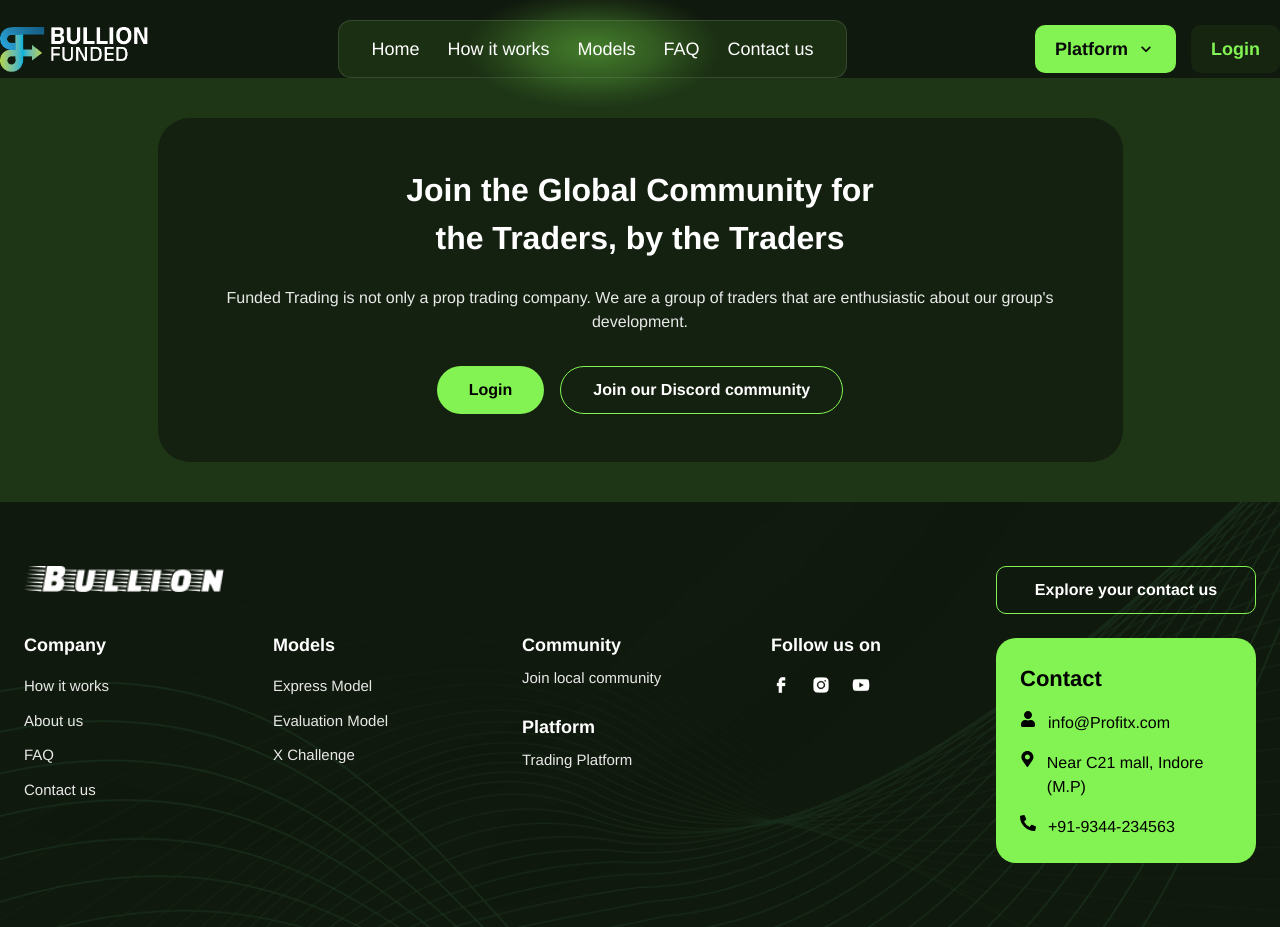
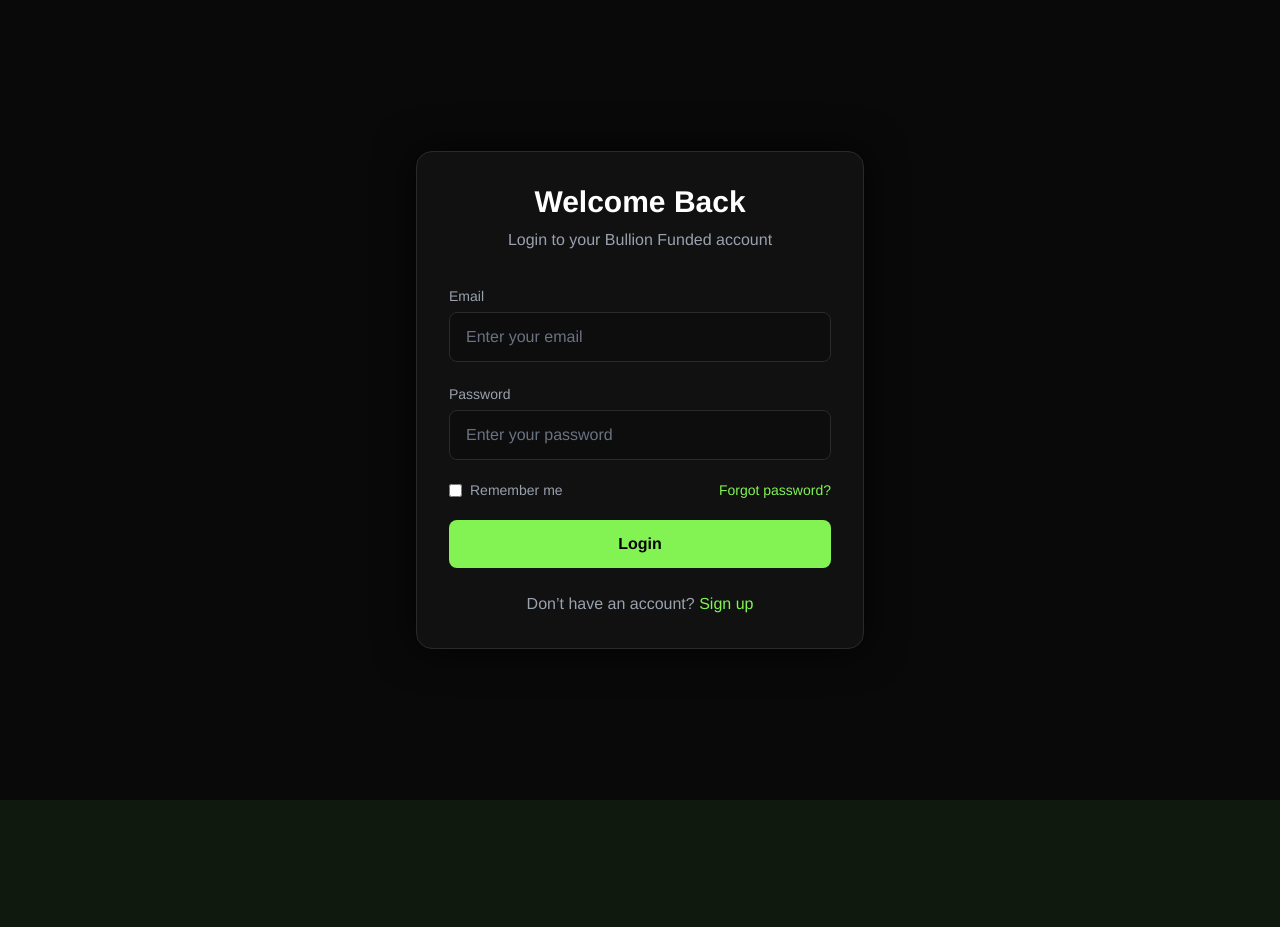
Before and after one commit to bhadoriya7898/Bullion-Funded, a React (Vite) app: page /login in a window 1280 px wide. After the commit the page ends 800 px from the top, so only its background shows below. Built offline with nearby package versions, Linux system fonts and the light colour scheme.

Commit message:
Login Signup Page

```diff
--- a/src/App.jsx
+++ b/src/App.jsx
@@ -1,36 +1,48 @@
 import ScrollToTop from "./layout/ScrollToTop";
 import "./App.css";
-import Navbar from "./layout/Navbar";
-import Footer from "./layout/Footer";
+
+import { Routes, Route } from "react-router-dom";
+
+import MainLayout from "./layout/MainLayout";
+import AuthLayout from "./layout/AuthLayout";
+
 import Home from "./pages/Home";
 import CompareChallenges from "./pages/CompareChallenges";
 import Contact from "./pages/Contact";
 import HowItWorksCards from "./pages/HowItWorksCards";
 import FAQ from "./pages/FAQ";
-import {Routes, Route } from "react-router-dom";
 import XChallenge from "./pages/XChallenge";
 import Evaluation from "./pages/Evaluation";
 import Express from "./pages/Express";
+import Login from "./pages/Login";
+import Signup from "./pages/Signup";
+
 function App() {
   return (
     <>
       <ScrollToTop />
 
-      <Navbar />
+      <Routes>
+        {/* MAIN WEBSITE */}
+        <Route element={<MainLayout />}>
+          <Route path="/" element={<Home />} />
+          <Route path="/compare-challenges" element={<CompareChallenges />} />
+          <Route path="/contact" element={<Contact />} />
+          <Route path="/how-it-works" element={<HowItWorksCards />} />
+          <Route path="/faq" element={<FAQ />} />
+          <Route path="/x-challenge" element={<XChallenge />} />
+          <Route path="/evaluation" element={<Evaluation />} />
+          <Route path="/express" element={<Express />} />
+        </Route>
 
-      <Routes>
-        <Route path="/" element={<Home />} />
-        <Route path="/compare-challenges" element={<CompareChallenges />} />
-        <Route path="/contact" element={<Contact />} />
-        <Route path="/how-it-works" element={<HowItWorksCards />} />
-        <Route path="/faq" element={<FAQ />} />
-        <Route path="/x-challenge" element= {<XChallenge/>}/>
-        <Route path="/Evaluation" element={<Evaluation/>}/>
-        <Route path="/Express" element={<Express/>}/>
+        {/* AUTH PAGES */}
+        <Route element={<AuthLayout />}>
+          <Route path="/login" element={<Login />} />
+          <Route path="/signup" element={<Signup />} />
+        </Route>
       </Routes>
-
-      <Footer />
     </>
   );
 }
+
 export default App;
--- a/src/component/ComparisonTable.jsx
+++ b/src/component/ComparisonTable.jsx
@@ -60,6 +60,7 @@
                         row.values[colIndex]
                       )}
                     </span>
+
                   </div>
                 ))}
               </div>
--- /dev/null
+++ b/src/layout/AuthLayout.jsx
@@ -0,0 +1,11 @@
+import { Outlet } from "react-router-dom";
+
+const AuthLayout = () => {
+  return (
+    <div className="min-h-screen bg-[#090909]">
+      <Outlet />
+    </div>
+  );
+};
+
+export default AuthLayout;
--- a/src/layout/Footer.jsx
+++ b/src/layout/Footer.jsx
@@ -5,7 +5,7 @@
 import ProfitxLogo from "../assets/Footer/ProfitX.png";
 
 import { FaUser, FaMapMarkerAlt, FaPhoneAlt } from "react-icons/fa";
-import { Link, useNavigate } from "react-router-dom";
+import { Link, NavLink, useNavigate } from "react-router-dom";
 
 const Footer = () => {
   const navigate = useNavigate();
@@ -30,12 +30,15 @@
           </p>
 
           <div className="flex flex-col sm:flex-row gap-4 pt-2">
-            <button
+            <NavLink to={"login"}>
+              <button
               onClick={() => navigate("/login")}
               className="h-[48px] px-8 rounded-full bg-[#82F352] font-bold text-black"
             >
               Login
             </button>
+            </NavLink>
+
 
             <a
               href="https://discord.gg/"
--- /dev/null
+++ b/src/layout/MainLayout.jsx
@@ -0,0 +1,15 @@
+import Navbar from "./Navbar";
+import Footer from "./Footer";
+import { Outlet } from "react-router-dom";
+
+const MainLayout = () => {
+  return (
+    <>
+      <Navbar />
+      <Outlet />
+      <Footer />
+    </>
+  );
+};
+
+export default MainLayout;
--- a/src/layout/Navbar.jsx
+++ b/src/layout/Navbar.jsx
@@ -11,6 +11,7 @@
   { name: "Models", path: "/x-challenge" },
   { name: "FAQ", path: "/faq" },
   { name: "Contact us", path: "/contact" },
+  // {name: "login", path:"login"}
 ];
 
 const Navbar = () => {
@@ -83,11 +84,14 @@
             <img src={arrow} alt="arrow" className="w-[20px] h-[20px]" />
           </button>
 
-          <button className="h-[48px] px-[20px]
+              <NavLink to={"login"}>
+              <button className="h-[48px] px-[20px]
                              rounded-[10px] bg-[#82F3520D]
                              text-[18px] font-bold text-[#82F352]">
             Login
           </button>
+              </NavLink>
+
         </div>
 
         {/* ================= MOBILE MENU ICON ================= */}
@@ -123,11 +127,14 @@
               Platform
             </button>
 
+          <NavLink to={"login"}>
             <button className="h-[48px] rounded-[10px]
                                bg-[#82F3520D]
                                text-[18px] font-bold text-[#82F352]">
               Login
             </button>
+          </NavLink>
+
           </div>
         </div>
       )}
--- /dev/null
+++ b/src/pages/Login.jsx
@@ -0,0 +1,63 @@
+import { Link } from "react-router-dom";
+
+const Login = () => {
+  return (
+    <div className="min-h-screen flex items-center justify-center bg-[#090909] px-4">
+      <div className="w-full max-w-md bg-[#111111] border border-[#2a2a2a] rounded-2xl p-8 shadow-[0_0_40px_rgba(0,0,0,0.8)]">
+
+        {/* Header */}
+        <h2 className="text-3xl font-semibold text-white text-center">
+          Welcome Back
+        </h2>
+        <p className="text-gray-400 text-center mt-2">
+          Login to your Bullion Funded account
+        </p>
+
+        {/* Form */}
+        <form className="mt-8 space-y-5">
+          <div>
+            <label className="text-sm text-gray-400">Email</label>
+            <input
+              type="email"
+              placeholder="Enter your email"
+              className="mt-1 w-full px-4 py-3 rounded-lg bg-[#0d0d0d] border border-[#2a2a2a] text-white placeholder-gray-500 focus:outline-none focus:border-[#74DA48]"
+            />
+          </div>
+
+          <div>
+            <label className="text-sm text-gray-400">Password</label>
+            <input
+              type="password"
+              placeholder="Enter your password"
+              className="mt-1 w-full px-4 py-3 rounded-lg bg-[#0d0d0d] border border-[#2a2a2a] text-white placeholder-gray-500 focus:outline-none focus:border-[#74DA48]"
+            />
+          </div>
+
+          <div className="flex justify-between items-center text-sm">
+            <label className="flex items-center gap-2 text-gray-400">
+              <input type="checkbox" className="accent-[#82F352]" />
+              Remember me
+            </label>
+            <span className="text-[#82F352] cursor-pointer hover:underline">
+              Forgot password?
+            </span>
+          </div>
+
+          <button className="w-full py-3 rounded-lg bg-[#82F352] text-black font-semibold hover:bg-[#74DA48] transition">
+            Login
+          </button>
+        </form>
+
+        {/* Footer */}
+        <p className="text-center text-gray-400 mt-6">
+          Don’t have an account?{" "}
+          <Link to="/signup" className="text-[#82F352] hover:underline">
+            Sign up
+          </Link>
+        </p>
+      </div>
+    </div>
+  );
+};
+
+export default Login;
--- /dev/null
+++ b/src/pages/Signup.jsx
@@ -0,0 +1,62 @@
+import { Link } from "react-router-dom";
+
+const Signup = () => {
+  return (
+    <div className="min-h-screen flex items-center justify-center bg-[#090909] px-4">
+      <div className="w-full max-w-md bg-[#111111] border border-[#2a2a2a] rounded-2xl p-8 shadow-[0_0_40px_rgba(0,0,0,0.8)]">
+
+        {/* Header */}
+        <h2 className="text-3xl font-semibold text-white text-center">
+          Create Account
+        </h2>
+        <p className="text-gray-400 text-center mt-2">
+          Start your journey with Bullion Funded
+        </p>
+
+        {/* Form */}
+        <form className="mt-8 space-y-5">
+          <div>
+            <label className="text-sm text-gray-400">Full Name</label>
+            <input
+              type="text"
+              placeholder="Enter your name"
+              className="mt-1 w-full px-4 py-3 rounded-lg bg-[#0d0d0d] border border-[#2a2a2a] text-white placeholder-gray-500 focus:outline-none focus:border-[#74DA48]"
+            />
+          </div>
+
+          <div>
+            <label className="text-sm text-gray-400">Email</label>
+            <input
+              type="email"
+              placeholder="Enter your email"
+              className="mt-1 w-full px-4 py-3 rounded-lg bg-[#0d0d0d] border border-[#2a2a2a] text-white placeholder-gray-500 focus:outline-none focus:border-[#74DA48]"
+            />
+          </div>
+
+          <div>
+            <label className="text-sm text-gray-400">Password</label>
+            <input
+              type="password"
+              placeholder="Create a password"
+              className="mt-1 w-full px-4 py-3 rounded-lg bg-[#0d0d0d] border border-[#2a2a2a] text-white placeholder-gray-500 focus:outline-none focus:border-[#c8f169]"
+            />
+          </div>
+
+          <button className="w-full py-3 rounded-lg bg-[#82F352] text-black font-semibold hover:bg-[#74DA48] transition">
+            Create Account
+          </button>
+        </form>
+
+        {/* Footer */}
+        <p className="text-center text-gray-400 mt-6">
+          Already have an account?{" "}
+          <Link to="/login" className="text-[#82F352] hover:underline">
+            Login
+          </Link>
+        </p>
+      </div>
+    </div>
+  );
+};
+
+export default Signup;
```
